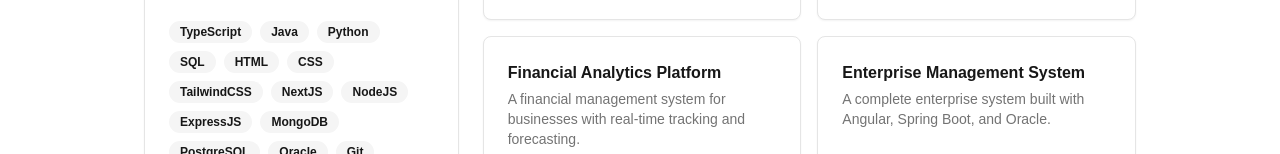
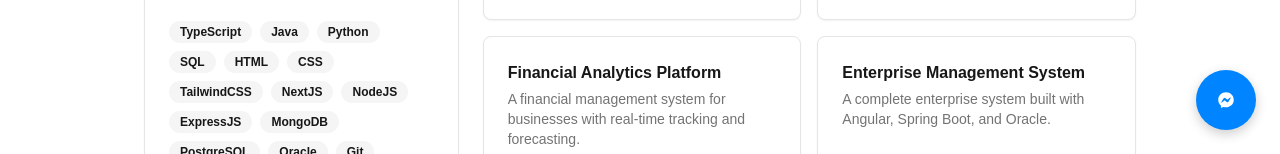
Before and after one commit to Sanglm2207/github-portfolio, a Next.js app: page / in a window 1280 px wide. Shown: the part 646-800 px from the top of the page. Built offline with nearby package versions, Linux system fonts and the light colour scheme.

Commit message:
feat(Profile): add Messenger button for quick access to Facebook Messenger

```diff
--- a/src/app/layout.tsx
+++ b/src/app/layout.tsx
@@ -3,6 +3,7 @@ import "./globals.css";
 import { cn } from "@/lib/utils";
 import { geistSans, geistMono } from "./fonts/fonts";
 import { constructMetadata } from "@/lib/metadata";
+import { MessengerButton } from "@/components/MessengerButton";
 
 export const metadata = constructMetadata();
 
@@ -17,6 +18,7 @@ export default function RootLayout({
         className={cn("antialiased", geistSans.variable, geistMono.variable)}
       >
         {children}
+        <MessengerButton />
       </body>
     </html>
   );
--- /dev/null
+++ b/src/components/MessengerButton.tsx
@@ -0,0 +1,37 @@
+"use client";
+
+import { FaFacebookMessenger } from "react-icons/fa";
+import { Button } from "./ui/button";
+
+export const MessengerButton = () => {
+    const openMessenger = () => {
+        window.open("https://m.me/kaidev99", "_blank");
+    };
+
+    return (
+        <div
+            style={{
+                position: "fixed",
+                bottom: "24px",
+                right: "24px",
+                zIndex: 9999,
+            }}
+        >
+            <Button
+                onClick={openMessenger}
+                className="bg-blue-500 text-white rounded-full shadow-lg hover:bg-blue-600 transition duration-300 ease-in-out flex items-center justify-center p-4"
+                style={{
+                    backgroundColor: "#0084FF",
+                    borderRadius: "50%",
+                    width: "60px",
+                    height: "60px",
+                    boxShadow: "0 4px 12px rgba(0,0,0,0.2)",
+                    border: "none",
+                    cursor: "pointer",
+                }}
+            >
+                <FaFacebookMessenger className="text-white" />
+            </Button>
+        </div>
+    );
+}
```
